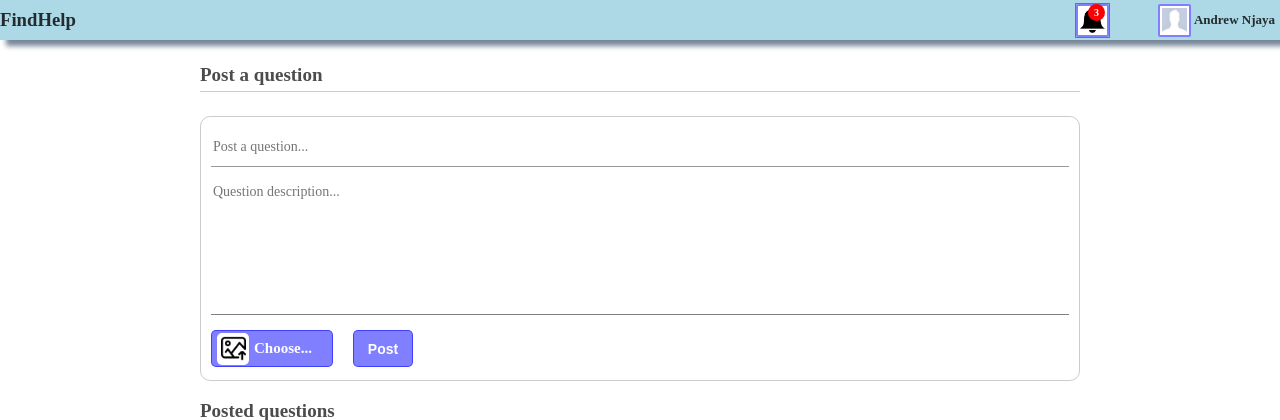
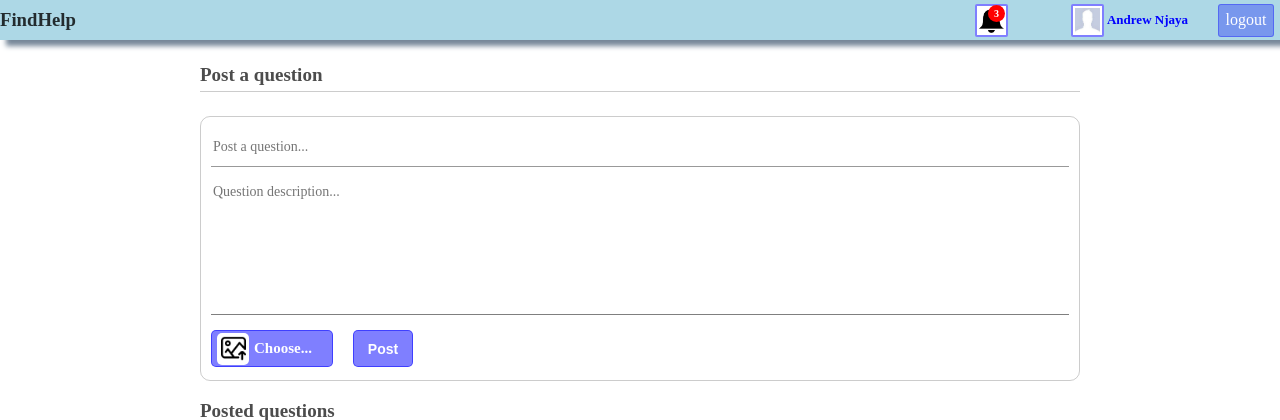
Before and after one commit to Njaya2019/FindHelp-app, a Flask app: template templates/questions.html in a window 1280 px wide. Shown: the top 420 px of the page. Run offline with Flask 2, Linux system fonts and the light colour scheme; the template is opened without the code that fills it, so the values that code supplies are empty; parts of the project's set-up code (start-up, migrations or seed data) failed here and were passed over.

Commit message:
[chore] Adds a functionality to allow users to logout

```diff
--- a/app/decorators.py
+++ b/app/decorators.py
@@ -3,7 +3,7 @@
 #  access to the requested (valid) URL by the client
 #  is Forbidden for some reason
 from functools import wraps
-from flask import jsonify, request, session
+from flask import jsonify, request, session, redirect, url_for
 import jwt
 
 def token_required(f):
@@ -21,13 +21,10 @@ def token_required(f):
         try:
             data = jwt.decode(token, 'secret', algorithms='HS256')
         except jwt.ExpiredSignatureError as je:
-            print(je)
-            return jsonify({'status':401, 'error':'The token has expired'}), 401
+            return redirect(url_for('index'))
         except jwt.DecodeError as de:
-            print(de)
             return jsonify({'status':401, 'error':'The token is invalid'}), 403
         except Exception as e:
-            print(e)
             return jsonify({'status':401, 'error':'The token is invalid'}), 401
         current_user_id = data['userId']
         return f(current_user_id, *args, **kwargs)
--- a/run.py
+++ b/run.py
@@ -12,10 +12,15 @@ from dotenv import load_dotenv
 
 # Create .env file path.
 dotenv_path = join(dirname(__file__), '.env')
+
 # Load file from the path.
 load_dotenv(dotenv_path)
 
 def create_app(enviroment, configfile=None):
+    '''
+        Instantiates the flaks app, registers blueprints
+        and adds configuration settings to the app
+    '''
     app = Flask(__name__, instance_relative_config=True)
     app.config.from_object(enviroment)
     app.config.from_pyfile(configfile, silent=True)
@@ -42,28 +47,29 @@ app = create_app(DevelopmentConfig, 'config.py')
 
 @app.route('/')
 def index():
+    '''
+        The home page of the web app
+    '''
     return render_template('homepage.html')
 
 # @app.route('/login', methods=['GET', 'POST'])
-# def login():
-    # if request.method == 'POST':
-        # username = request.form['username']
-        # password = request.form['password']
-        # pass
-    # auth = request.authorization
-    # return 'Please login'
+# def log_in():
+#     if request.method == 'POST':
+#         username = request.form['username']
+#         password = request.form['password']
+#         pass
+#     auth = request.authorization
+#     return 'Please login'
 
-
-
-@app.route('/user/<username>')
-def profile(username):
-    return '{}\'s profile'.format(escape(username))
+# @app.route('/user/<username>')
+# def prof_ile(username):
+#     return '{}\'s profile'.format(escape(username))
 
 # with app.test_request_context():
 #     print(url_for('index'))
-#     print(url_for('login'))
-#     print(url_for('login', next = '/'))
-#     print(url_for('profile', username = 'Andrew Njaya'))
+#     print(url_for('log_in'))
+#     print(url_for('log_in', next = '/'))
+#     print(url_for('prof_ile', username = 'Andrew Njaya'))
 
 if __name__ == "__main__":
     con_cur = db.connectToDatabase(app.config['DATABASE_URI'])
--- a/static/css/questions.css
+++ b/static/css/questions.css
@@ -62,27 +62,31 @@ body{
     justify-content: space-between;
     align-items: center;
     height: 35px;
-    width: 200px;
+    width: 300px;
     margin-right: 5px;
+    /* border: 1px solid black; */
 }
 
 /* Right navigation link */
 #questions-body #questions-nav h3{
     color: rgba(0,0,0,0.8);
 }
+
 #questions-body #questions-nav h3 a{
     text-decoration-line: none;
     color: rgba(0,0,0,0.8);
 }
+
 /* profile link */
 #questions-body #questions-nav #left-nav #profile-link{
-    display: grid;
-    grid-template-columns: auto auto;
-    grid-template-rows: 35px;
-    grid-column-gap: 3px;
+    display: flex;
+    flex-direction: row;
     align-items: center;
+    height: 35px;
+    margin-right: 0px;
     /* border:1px solid black; */
 }
+
 /* Navigation profile image*/
 #questions-body #questions-nav #left-nav img{
     height: 25px;
@@ -92,15 +96,43 @@ body{
     padding: 2px;
     background-color: white;
     cursor: pointer;
+    margin-right: 3px;
 }
+
 /* Profile link name */
 #questions-body #questions-nav #left-nav a{
     text-decoration-line: none;
-    color: rgba(0,0,0,0.8);
+    color: rgba(0, 0, 255, 1);
     font-weight: bolder;
     font-size: 13px;
 }
 
+/* logout button */
+#questions-body #questions-nav #left-nav #profile-link #logout-button{
+    background-color: rgba(0, 0, 255, 0.3);
+    border: 1px solid rgba(0, 0, 255, 0.3);
+    color: white;
+    height: 25px;
+    width: 50px;
+    padding-top: 3px;
+    padding-bottom: 3px;
+    padding-left: 2px;
+    padding-right: 2px;
+    margin-left: 30px;
+    display: flex;
+    flex-direction: column;
+    justify-content: center;
+    align-items: center;
+    margin-right: 1px;
+    border-radius: 3px;
+    cursor: pointer;
+    transition: 0.7s ease-in-out;
+}
+
+/* logout button on hover */
+#questions-body #questions-nav #left-nav #profile-link #logout-button:hover{
+    background-color: rgba(0, 0, 255, 0.8);
+}
 /* Profile link name on hover*/
 #questions-body #questions-nav #left-nav a:hover{
     color: black;
@@ -113,13 +145,15 @@ body{
     width: auto;
     position: relative;
 }
-/* #questions-body #questions-nav #left-nav div img{
-    width: 20px;
-} */
+
+/* bell div */
+#questions-body #questions-nav #left-nav #bell{
+    width: 25px;
+    padding: 0px;
+}
 /* Notification bell */
 #questions-body #questions-nav #left-nav div #bell-div{
     cursor: pointer;
-    border:1px solid rgba(0, 0, 255, 0.5);
 }
 /* Notification bell badge */
 #questions-body #questions-nav #left-nav div #badge{
--- a/static/js/questionanswers.js
+++ b/static/js/questionanswers.js
@@ -243,6 +243,7 @@ function get_question(questionId){
 
             // gets the question object
             let questionObject = question.Question;
+            document.querySelector('title').innerHTML = questionObject.title;
             title_description_html +=`
                 <div id="timeposted-section">posted: ${questionObject.timeposted}, views: 2 times</div>
                 <!-- question title -->
--- a/static/js/questions.js
+++ b/static/js/questions.js
@@ -67,8 +67,8 @@ function clickActions(e){
         e.target.parentNode.parentNode.parentNode.parentNode.children[3].children[0].style.maxHeight = null;
         e.target.parentNode.parentNode.parentNode.parentNode.children[1].style.maxHeight = e.target.parentNode.parentNode.parentNode.parentNode.children[1].scrollHeight + "px";
     }
-    // Upload question image container clicked
     else if(e.target.id == 'question-image'){
+        // Upload question image container clicked
         // uploads the image and displays its name on the button.
         let labelTag = e.target.nextElementSibling;
         e.target.addEventListener('change', function(event){
@@ -79,6 +79,9 @@ function clickActions(e){
                 labelTag.innerHTML = imageName;
             }
         });
+    }
+    else if(e.target.id == 'logout-button'){
+        sign_out_user();
     }
     else{
 
@@ -195,7 +198,7 @@ function get_questions(){
                     <div class="upper-section">
                         <!-- user's name -->
                         <div class="name">
-                            <a href="{{ url_for('signin.profile') }}" class="user-name">${element.whoposted}</a>
+                            <a href="${base_url}/profile" class="user-name">${element.whoposted}</a>
                             <p>${element.timeposted}</p>
                         </div>
                         <!-- Action options -->
@@ -212,7 +215,7 @@ function get_questions(){
                     <!-- Question posted body -->
                     <div class="question-body">
                         <!-- question title -->
-                        <a href="${element.questionid}/${element.title.split(" ").join("-")}" class="question-title">${element.title}</a>
+                        <a href="${base_url}/questions/${element.questionid}/${element.title.split(" ").join("-")}" class="question-title">${element.title}</a>
                         <!-- Question description -->
                         <p>${element.description}</p>
                         <p>${element.answers} answer</p>
@@ -337,7 +340,6 @@ function editQuestion(e){
     }
 }
 
-
 // Deletes a question
 function delete_question(question_id){
 
@@ -369,5 +371,61 @@ function delete_question(question_id){
 
 }
 
+// Gets user's name
+function get_user_fullname(){
+
+    // initialise ajax request object
+    let xhr = new XMLHttpRequest();
+
+    // opens the request
+    xhr.open('POST', 'http://127.0.0.1:5000/questions/');
+
+    // response from the server
+    xhr.onload = function(onload){
+
+        // sets the user name
+        if(xhr.status == 200){
+
+            user_name = JSON.parse(this.responseText);
+
+            fullname_header = document.getElementById('user-fullname');
+
+            fullname_header.innerHTML = user_name.fullname
+        }
+    }
+
+    // sends the request
+    xhr.send();
+}
+
+// Gets the base url
+let base_url = window.location.origin;
+
+
+// Logs out a user
+function sign_out_user(){
+
+    // initialise ajax request object
+    let xhr = new XMLHttpRequest();
+
+    // opens the request
+    xhr.open('GET', 'http://127.0.0.1:5000/logout');
+
+    // response from the server
+    xhr.onload = function(onload){
+
+        // sets the user name
+        if(xhr.status == 200){
+            window.location.href = `${base_url}`
+        }
+    }
+
+    // sends the request
+    xhr.send();
+}
+
+// Runs the function to set the user name
+get_user_fullname();
+
 // Renders all questions when the page loads
 get_questions();
--- a/templates/homepage.html
+++ b/templates/homepage.html
@@ -36,6 +36,6 @@
             <li class="footer-item">&#9400; FindHelp Co</li>
         </div>
     </div>
-    <script src="js/homepage.js"></script>
+    <!-- <script src="js/homepage.js"></script> -->
 </body>
 </html>
--- a/templates/profile.html
+++ b/templates/profile.html
@@ -12,7 +12,7 @@
     <div id="body-container">
         <!-- navigation bar -->
         <div id="nav">
-            <a href="{{ url_for('questions.home_view_questions') }} id="left-item">FindHelp</a>
+            <a href="{{ url_for('questions.home_view_questions') }}" id="left-item">FindHelp</a>
             <a href="{{ url_for('questions.home_view_questions') }}" id="right-item">Questions</a>
         </div>
         <!-- Body -->
--- a/templates/questionanswers.html
+++ b/templates/questionanswers.html
@@ -5,7 +5,7 @@
     <meta name="viewport" content="width=device-width, initial-scale=1.0">
     <meta http-equiv="X-UA-Compatible" content="ie=edge">
     <link rel="stylesheet" href="{{ url_for('static', filename='css/questionanswers.css') }}">
-    <title>How do you create classes in python ?</title>
+    <title></title>
 </head>
 <body>
     <!-- Container -->
@@ -24,7 +24,7 @@
         <div id="body-container">
             <!-- flash messages -->
             <div id="flash-messages">
-                The answer has been successfully deleted
+
             </div>
             <!-- question and it's description container -->
             <div id="title-description-container">
--- a/templates/questions.html
+++ b/templates/questions.html
@@ -15,7 +15,7 @@
             <h3><a href="{{ url_for('questions.home_view_questions') }}">FindHelp</a></h3>
             <!-- name and photo -->
             <div id="left-nav">
-                <div>
+                <div id="bell">
                     <!-- &#128276; -->
                     <div id="bell-div">
                         <img src="{{ url_for('static', filename='img/bell.png') }}" alt="Nofication bell">
@@ -24,7 +24,10 @@
                 </div>
                 <div id="profile-link">
                     <img src="{{ url_for('static', filename='img/man.jpg') }}" alt="profile-photo">
-                    <a href="{{ url_for('signin.profile') }}" ><h4>Andrew Njaya</h4></a>
+                    <a href="{{ url_for('signin.profile') }}" ><h4 id="user-fullname">Andrew Njaya</h4></a>
+                    <div id="logout-button">
+                        logout
+                    </div>
                 </div>
             </div>
         </div>
--- a/templates/signin.html
+++ b/templates/signin.html
@@ -45,10 +45,10 @@
                     </div>
                     <!-- Reset password and signup links-->
                     <div id="reset-password-div">
-                        <a href="resetpassword.html" id="resetpassword">Forgot password ?</a>
+                        <a href="{{ url_for('signin.reset_password') }}" id="resetpassword">Forgot password ?</a>
                     </div>
                     <div id="signup-div">
-                        <a href="signup.html" id="signedup">Already a member ?</a>
+                        <a href="{{ url_for('signin.signup') }}" id="signedup">Already a member ?</a>
                     </div>
                 </form>
         </div>
```
Also changed, not shown: app/blueprints/questions.py (+13 -6 lines), app/blueprints/users.py (+68 -1 lines), app/models/usersmodel.py (+73 -0 lines), app/tests/test_questions.py (+9 -6 lines).
